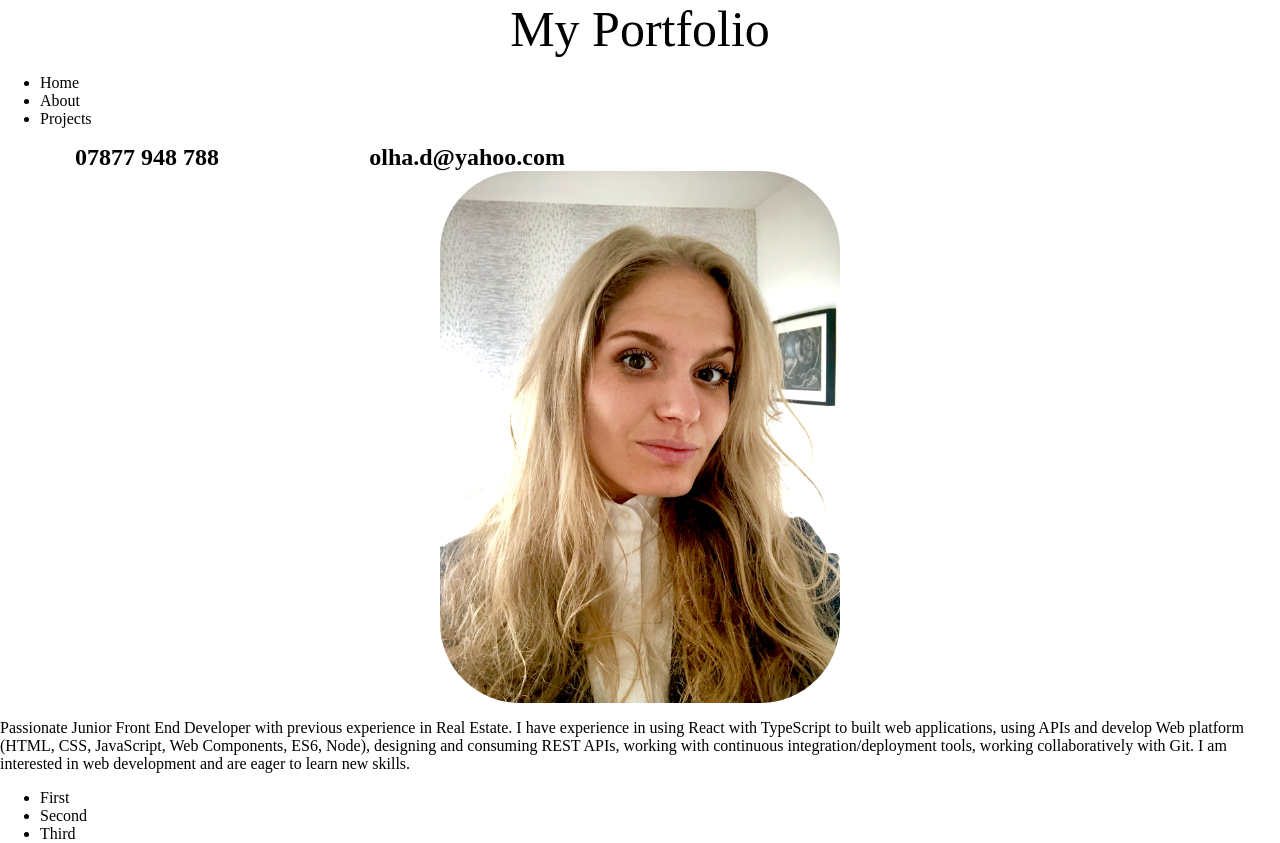
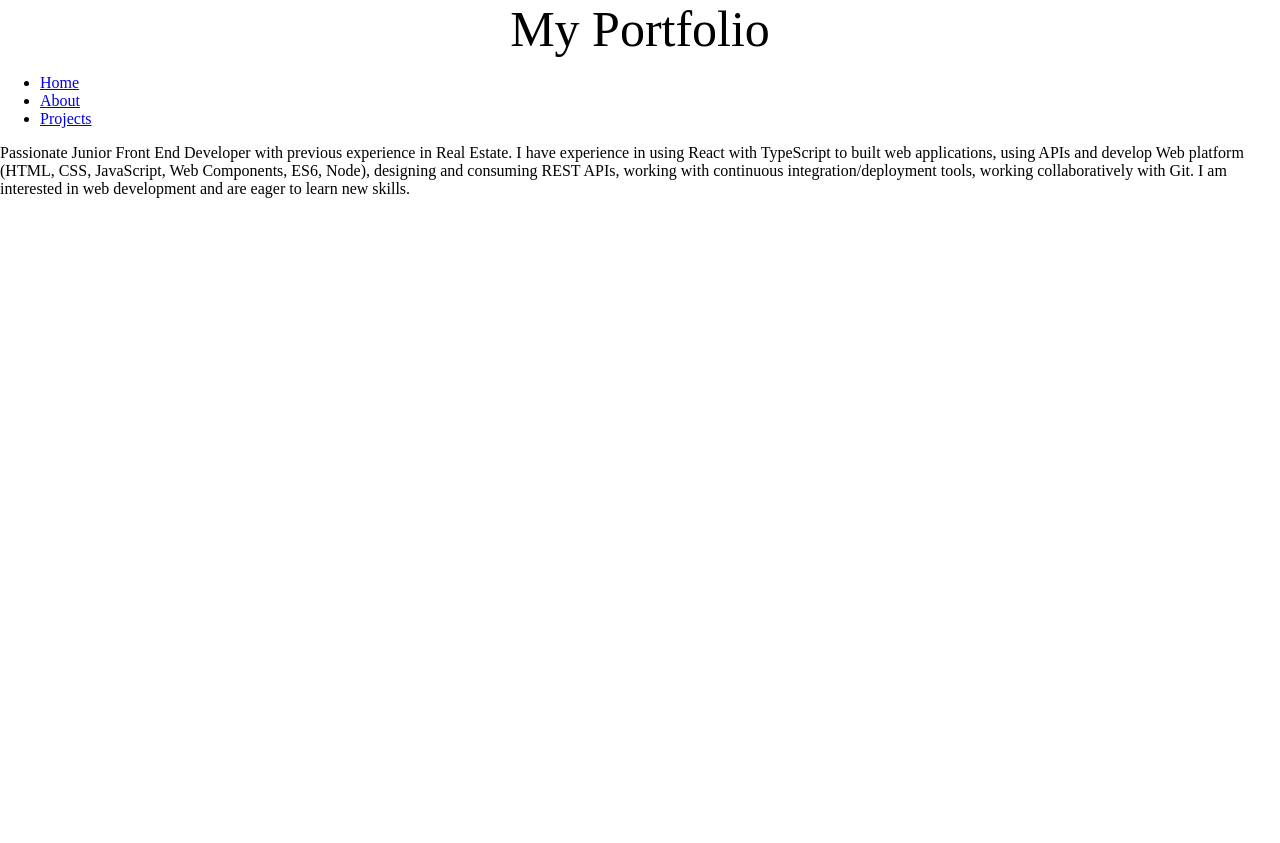
Before and after one commit to OlhaDorofiychuk/my-portfolio, a React (Create React App) app: page /about in a window 1280 px wide. After the commit the page ends 800 px from the top, so only its background shows below. Built offline with nearby package versions, Linux system fonts and the light colour scheme.

Commit message:
routing added

```diff
--- a/package.json
+++ b/package.json
@@ -9,6 +9,7 @@
     "react": "^18.2.0",
     "react-dom": "^18.2.0",
     "react-icons": "^4.8.0",
+    "react-router-dom": "^6.9.0",
     "react-scripts": "5.0.1",
     "web-vitals": "^2.1.4"
   },
--- a/src/App.js
+++ b/src/App.js
@@ -1,5 +1,6 @@
 
 import './App.css';
+import { Link, Route, Routes } from "react-router-dom";
 import { Home } from './components/Home';
 import { About } from './components/About';
 import { Projects } from './components/Projects';
@@ -9,17 +10,31 @@
     <div className="App">
      <header>My Portfolio</header>
      <nav>
-      <ul><li>Home</li>
-      <li>About</li>
-      <li>Projects</li>
+      <ul>
+        <li>
+        <Link to='/'>Home</Link>
+        </li>
+      <li>
+        <Link to='/about'>About</Link>
+        </li>
+      <li>
+      <Link to='/projects'>Projects </Link>
+      </li>
 
       </ul>
      </nav>
-      <Home />
-      <About />
-      <Projects />
+     <main>
+      <Routes>
+        <Route path='/' element={<Home />}/>
+        <Route path='/about' element={<About />}/>
+        <Route path='/projects' element={<Projects />}/>
 
 
+
+      </Routes>
+
+
+      </main>
     </div>
   );
 }
--- a/src/components/About.js
+++ b/src/components/About.js
@@ -1,7 +1,6 @@
 export const About =()=>{
     return (
         <div>
-           <img className="main_photo" src="./IMG_9624.jpg" alt="me"/>
              <p>Passionate Junior Front End Developer with previous experience in Real Estate.
 I have experience in using React with TypeScript to built web applications, using APIs and develop Web platform (HTML, CSS, JavaScript, Web Components, ES6, Node), designing and consuming REST APIs, working with continuous integration/deployment tools, working collaboratively with Git.
  I am interested in web development and are eager to learn new skills.</p>
--- a/src/components/Home.js
+++ b/src/components/Home.js
@@ -4,6 +4,7 @@
         <div className="contact_information">
             <span><b> 07877 948 788</b></span>
             <span><b>olha.d@yahoo.com</b></span>
+            <img className="main_photo" src="./IMG_9624.jpg" alt="me"/>
         </div>
     )
 }
--- a/src/index.js
+++ b/src/index.js
@@ -1,12 +1,15 @@
 import React from 'react';
 import ReactDOM from 'react-dom/client';
+import { BrowserRouter } from "react-router-dom";
 import './index.css';
 import App from './App';
 
 
 const root = ReactDOM.createRoot(document.getElementById('root'));
 root.render(
+  <BrowserRouter>
   <React.StrictMode>
     <App />
   </React.StrictMode>
+  </BrowserRouter>
 );
```
Also changed, not shown: 1 other file (tests, documents, lock files or other folders).
